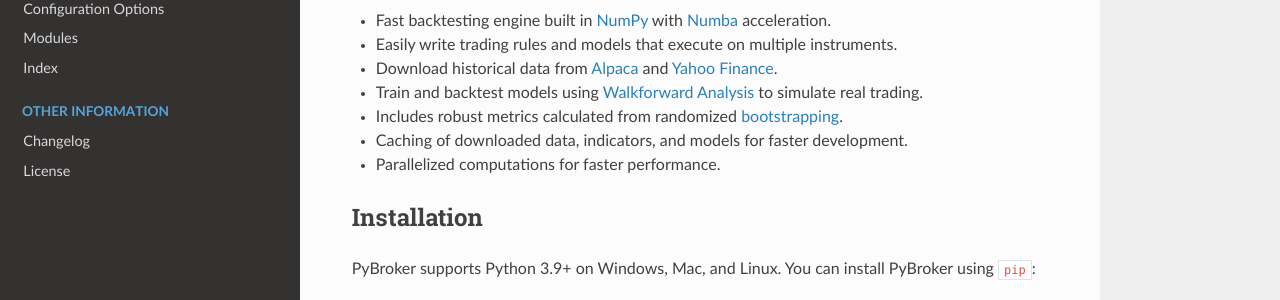
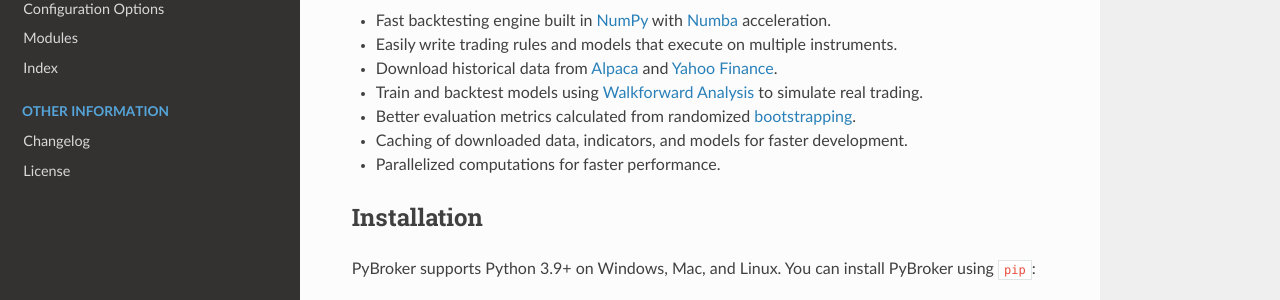
Before and after one commit to edtechre/pybroker, a Sphinx documentation site: the page built from docs/index.rst, in a window 1280 px wide and 900 px high. Shown: the part 424-724 px from the top of the window. Built offline with Sphinx 7.4.7 and the Read the Docs theme 2.0.0, drawn with Linux system fonts in a browser that asks for light colours.

Commit message:
Update README and index.rst

```diff
--- a/docs/index.rst
+++ b/docs/index.rst
@@ -63,7 +63,7 @@
 * Easily write trading rules and models that execute on multiple instruments.
 * Download historical data from `Alpaca <https://alpaca.markets/>`_ and `Yahoo Finance <https://finance.yahoo.com/>`_.
 * Train and backtest models using `Walkforward Analysis <https://www.pybroker.com/en/latest/notebooks/6.%20Training%20a%20Model.html#Walkforward-Analysis>`_ to simulate real trading.
-* Includes robust metrics calculated from randomized `bootstrapping <https://en.wikipedia.org/wiki/Bootstrapping_(statistics)>`_.
+* Better evaluation metrics calculated from randomized `bootstrapping <https://en.wikipedia.org/wiki/Bootstrapping_(statistics)>`_.
 * Caching of downloaded data, indicators, and models for faster development.
 * Parallelized computations for faster performance.
 
```
Also changed, not shown: README.md (+1 -1 lines).
